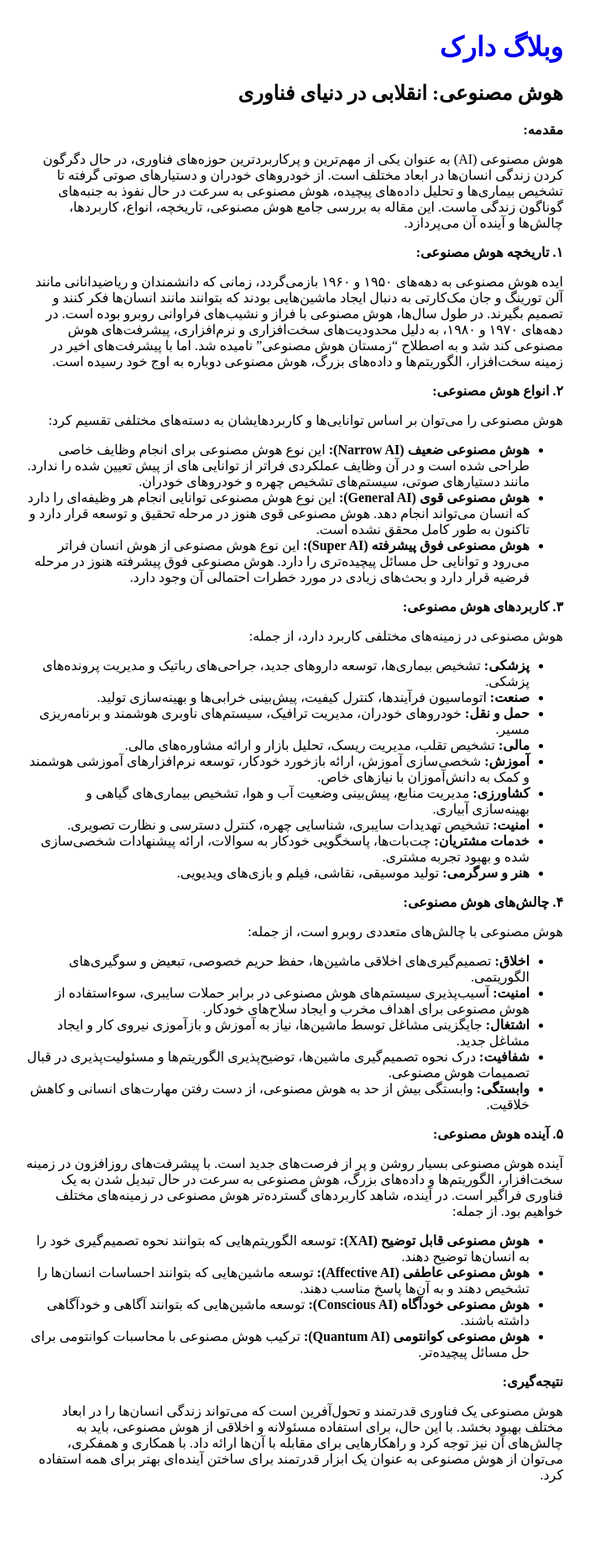
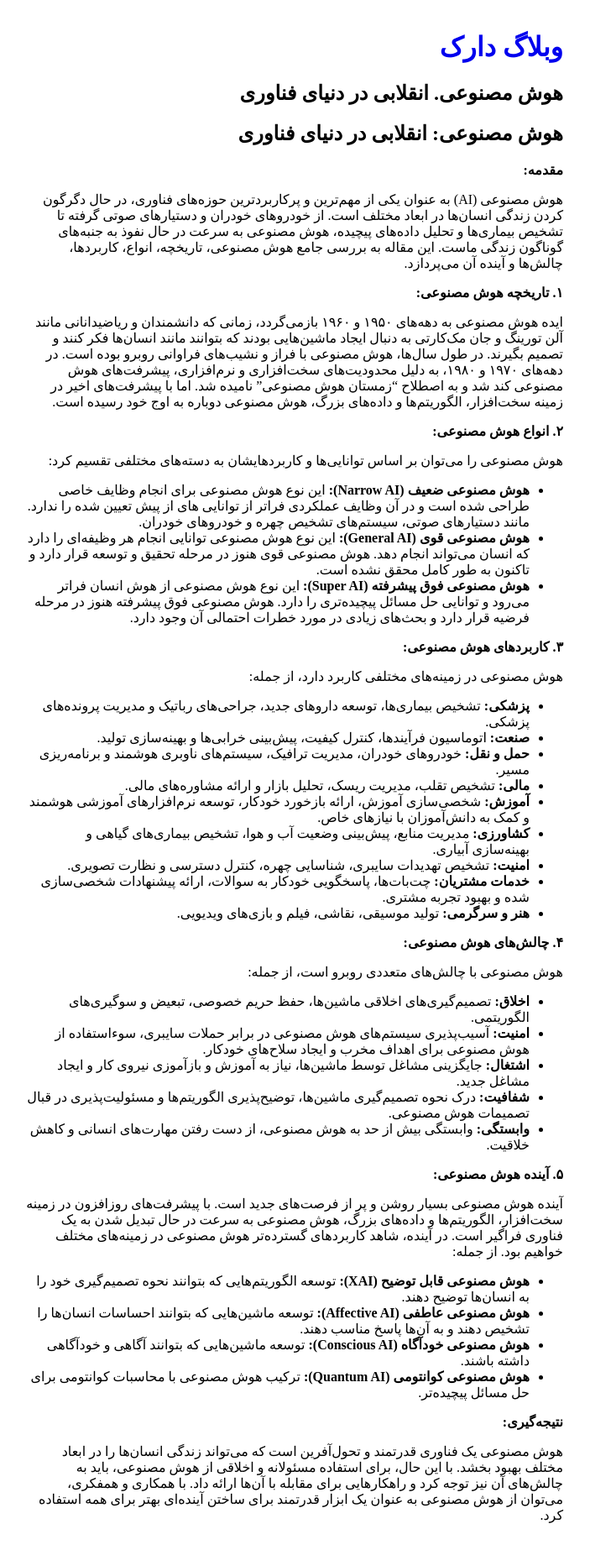
Before and after one commit to darkblog/darkblog.github.io, a Jekyll site: the page built from _posts/2025-2-1-7.md, in a window 1280 px wide. Shown: the whole page at 84% size, without its empty margins (289-992 px from the left). Built offline with Jekyll 4.4.1, drawn with Linux system fonts in a browser that asks for light colours; our own code applies the rules of GitHub Pages for plain Markdown files; before the commit the page ends 1798 px from its top, so only the background shows below that.

Commit message:
Update 2025-2-1-7.md

```diff
--- a/_posts/2025-2-1-7.md
+++ b/_posts/2025-2-1-7.md
@@ -1,6 +1,6 @@
 ---
 layout: post
-title: هوش مصنوعی: انقلابی در دنیای فناوری
+title: هوش مصنوعی. انقلابی در دنیای فناوری
 ---
 
 ## هوش مصنوعی: انقلابی در دنیای فناوری
```
